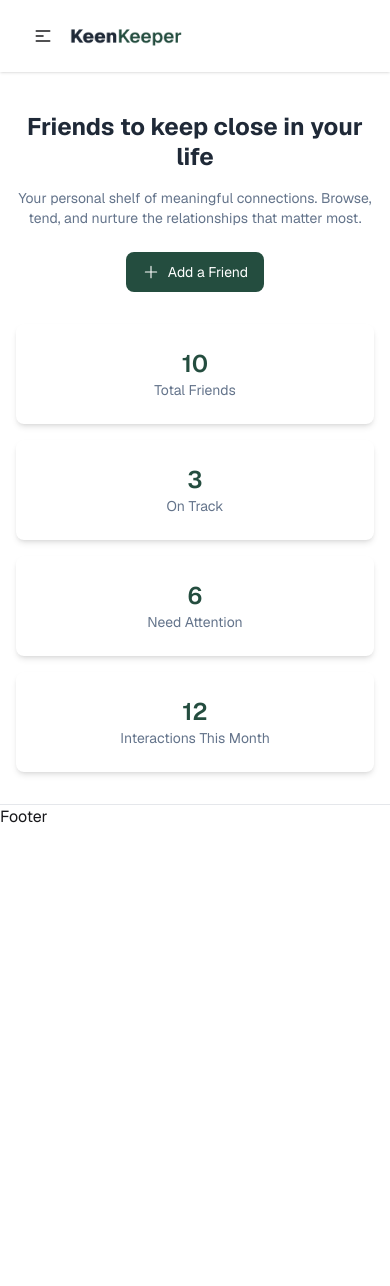
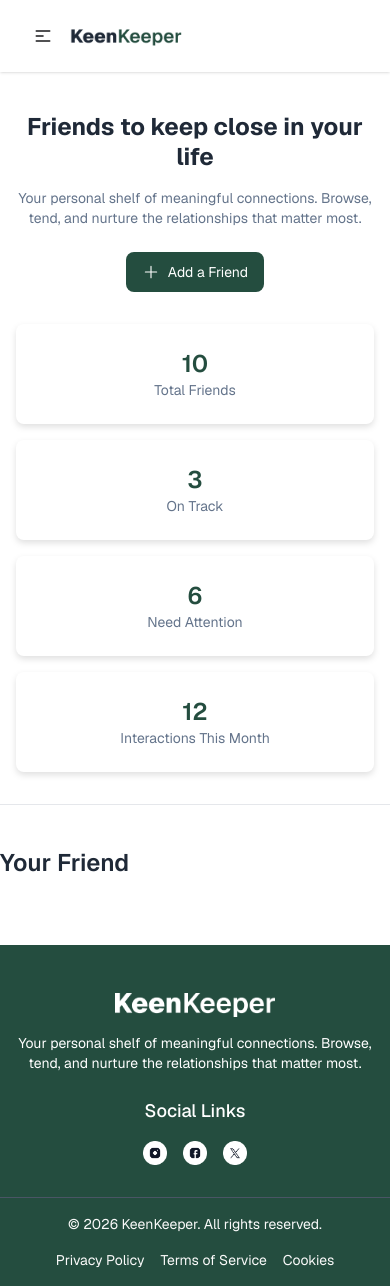
Before and after one commit to HasanMohammodZakaria/assignment-07-mt-07-keep-keeper, a React (Vite) app: page / in a window 390 px wide. Before the commit the page ends 844 px from the top, so only its background shows below. Built offline with nearby package versions, Linux system fonts and the light colour scheme.

Commit message:
added footer with responsive

```diff
--- a/src/components/shared/Footer.jsx
+++ b/src/components/shared/Footer.jsx
@@ -1,9 +1,47 @@
 import React from 'react';
+import FooterLogo from '../../assets/logo-xl.png';
+import Instagram from '../../assets/instagram.png';
+import Facebook from '../../assets/facebook.png';
+import Twitter from '../../assets/twitter.png';
 
 const Footer = () => {
     return (
-        <div>
-            Footer
+        <div className='bg-[#244D3F] mt-16 md:mt-20'>
+
+            {/* Top Section */}
+            <div className='max-w-277.5 mx-auto px-4 pt-12 md:pt-16 lg:pt-20 pb-8 md:pb-10 border-b border-gray-600 flex flex-col items-center text-center'>
+
+                <img src={FooterLogo} alt="Footer-logo" className='w-40 md:w-48' />
+
+                <p className='text-white mt-4 text-sm md:text-base max-w-150'>
+                    Your personal shelf of meaningful connections. Browse, tend, and nurture the relationships that matter most.
+                </p>
+
+                <h3 className='text-lg md:text-[20px] font-medium text-white mt-6'>
+                    Social Links
+                </h3>
+
+                <div className='flex gap-4 mt-4'>
+                    <img src={Instagram} alt="Instagram-logo" className='w-6 h-6 md:w-7 md:h-7 cursor-pointer' />
+                    <img src={Facebook} alt="Facebook-logo" className='w-6 h-6 md:w-7 md:h-7 cursor-pointer' />
+                    <img src={Twitter} alt="Twitter-logo" className='w-6 h-6 md:w-7 md:h-7 cursor-pointer' />
+                </div>
+            </div>
+
+            {/* Bottom Section */}
+            <div className='max-w-277.5 mx-auto px-4 flex flex-col md:flex-row justify-between items-center gap-4 py-4 text-center md:text-left'>
+
+                <p className='text-[#FAFAFA] text-sm md:text-base'>
+                    © 2026 KeenKeeper. All rights reserved.
+                </p>
+
+                <div className='flex flex-wrap justify-center md:justify-end gap-4 md:gap-6'>
+                    <p className='text-[#FAFAFA] text-sm md:text-base cursor-pointer'>Privacy Policy</p>
+                    <p className='text-[#FAFAFA] text-sm md:text-base cursor-pointer'>Terms of Service</p>
+                    <p className='text-[#FAFAFA] text-sm md:text-base cursor-pointer'>Cookies</p>
+                </div>
+            </div>
+
         </div>
     );
 };
--- /dev/null
+++ b/src/components/shared/HomePage/Friends.jsx
@@ -0,0 +1,11 @@
+import React from 'react';
+
+const Friends = () => {
+    return (
+        <div className='max-w-277.5 mx-auto mt-10'>
+            <h2 className='text-[24px] font-semibold text-[#1F2937]'>Your Friend</h2>
+        </div>
+    );
+};
+
+export default Friends;
--- a/src/components/shared/HomePage/Summary.jsx
+++ b/src/components/shared/HomePage/Summary.jsx
@@ -6,26 +6,26 @@ const Summary = () => {
 
             <div className='grid grid-cols-1 sm:grid-cols-2 lg:grid-cols-4 gap-4 md:gap-6 py-8 md:py-10 px-4'>
 
-                {/* Card 1 */}
-                <div className='bg-white shadow-md py-6 md:py-8 px-6 rounded-lg flex flex-col items-center text-center'>
+
+                <div className='bg-white drop-shadow-md py-6 md:py-8 px-6 rounded-lg flex flex-col items-center text-center'>
                     <h3 className='text-2xl md:text-[32px] font-semibold text-[#244D3F]'>10</h3>
                     <p className='text-[#64748B] text-sm md:text-base'>Total Friends</p>
                 </div>
 
-                {/* Card 2 */}
-                <div className='bg-white shadow-md py-6 md:py-8 px-6 rounded-lg flex flex-col items-center text-center'>
+
+                <div className='bg-white drop-shadow-md py-6 md:py-8 px-6 rounded-lg flex flex-col items-center text-center'>
                     <h3 className='text-2xl md:text-[32px] font-semibold text-[#244D3F]'>3</h3>
                     <p className='text-[#64748B] text-sm md:text-base'>On Track</p>
                 </div>
 
-                {/* Card 3 */}
-                <div className='bg-white shadow-md py-6 md:py-8 px-6 rounded-lg flex flex-col items-center text-center'>
+
+                <div className='bg-white drop-shadow-md py-6 md:py-8 px-6 rounded-lg flex flex-col items-center text-center'>
                     <h3 className='text-2xl md:text-[32px] font-semibold text-[#244D3F]'>6</h3>
                     <p className='text-[#64748B] text-sm md:text-base'>Need Attention</p>
                 </div>
 
-                {/* Card 4 */}
-                <div className='bg-white shadow-md py-6 md:py-8 px-6 rounded-lg flex flex-col items-center text-center'>
+
+                <div className='bg-white drop-shadow-md py-6 md:py-8 px-6 rounded-lg flex flex-col items-center text-center'>
                     <h3 className='text-2xl md:text-[32px] font-semibold text-[#244D3F]'>12</h3>
                     <p className='text-[#64748B] text-sm md:text-base whitespace-nowrap'>
                         Interactions This Month
--- a/src/pages/HomePage/HomePage.jsx
+++ b/src/pages/HomePage/HomePage.jsx
@@ -1,6 +1,7 @@
 import React from 'react';
 import Banner from '../../components/shared/HomePage/Banner';
 import Summary from '../../components/shared/HomePage/Summary';
+import Friends from '../../components/shared/HomePage/Friends';
 
 
 const HomePage = () => {
@@ -8,6 +9,7 @@ const HomePage = () => {
         <div>
             <Banner />
             <Summary />
+            <Friends />
         </div>
     );
 };
```
